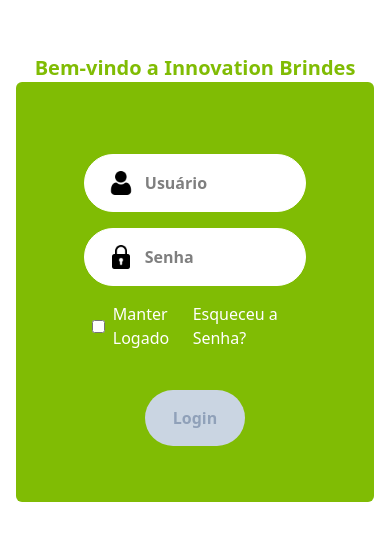
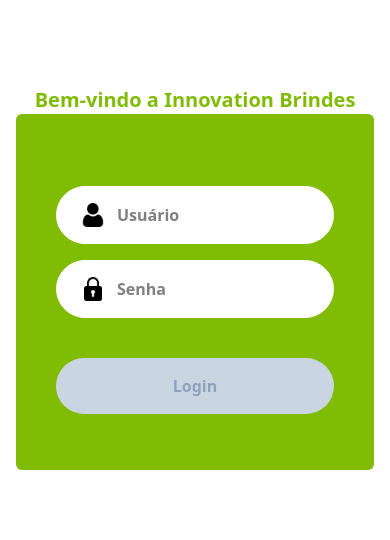
Before and after one commit to thomas-almeida/innovation-nextjs-test, a Next.js app in the folder client/: page / in a window 390 px wide. Shown: the part 144-684 px from the top of the page. Built offline with nearby package versions, Linux system fonts and the light colour scheme.

Commit message:
Responsive With Tailwindcss

```diff
--- a/client/app/page.js
+++ b/client/app/page.js
@@ -1,7 +1,6 @@
 'use client'
 
 import CardBoxComposition from "@/components/compositions/CardBoxComposition";
-import SignSettings from "@/components/settings/SignSettings";
 import InnovationInput from "@/components/ui/InnovationInput";
 import LoginButton from "@/components/ui/LoginButton";
 import { useMemo, useState } from "react";
@@ -39,7 +38,6 @@
             value={password}
             setValue={setPassword}
           />
-          <SignSettings />
           <LoginButton
             isDisable={isDisable}
             payload={payload}
--- a/client/app/produtos/[productId]/page.js
+++ b/client/app/produtos/[productId]/page.js
@@ -66,7 +66,7 @@
               currentPage={productData.nome}
             />
           </div>
-          <div className='py-10 flex justify-between items-center gap-6'>
+          <div className='py-10 lg:flex justify-between items-center gap-6 '>
             <div>
               <div className='flex justify-center border border-slate-100 my-2 rounded-md shadow-sm cursor-pointer'>
                 <Image
@@ -76,7 +76,7 @@
                   alt={productData.descricao}
                 />
               </div>
-              <div className=''>
+              <div>
                 <div className='grid grid-cols-4 gap-4'>
                   {
                     mockArr.map((index) => (
@@ -96,8 +96,8 @@
                 </div>
               </div>
             </div>
-            <div className='w-[70%]'>
-              <div className=''>
+            <div className='lg:w-[70%]'>
+              <div className='py-4'>
                 <h1 className='text-2xl font-semibold'>{productData.nome}</h1>
                 <div className='my-4'>
                   <div className='flex justify-start items-center gap-2'>
--- a/client/components/compositions/CardBoxComposition.jsx
+++ b/client/components/compositions/CardBoxComposition.jsx
@@ -3,7 +3,7 @@
   return (
     <>
       <div className="bg-[#80bc04] p-10 py-14 rounded-md flex justify-center items-center">
-        <div className="w-[80%] text-white">
+        <div className="lg:w-[80%] text-white">
           {children}
         </div>
       </div>
--- a/client/components/compositions/ContainerContentComposition.jsx
+++ b/client/components/compositions/ContainerContentComposition.jsx
@@ -2,7 +2,7 @@
   return (
     <>
       <div className="p-2 flex justify-center items-center">
-        <div className="w-[80%] lg:w-[60%]">
+        <div className="w-[90%] lg:w-[60%]">
           {children}
         </div>
       </div>
--- a/client/components/settings/SignSettings.jsx
+++ /dev/null
@@ -1,31 +0,0 @@
-export default function SignSettings({
-
-}) {
-  return (
-    <>
-      <div className="flex justify-between items-center px-2 mt-4">
-        <div className="flex justify-start items-center gap-2">
-          <input
-            type="checkbox"
-            name="keep-logged"
-            id="keep-logged"
-            className="border bg-transparent cursor-pointer"
-          />
-          <label
-            className="cursor-pointer"
-          >
-            Manter Logado
-          </label>
-        </div>
-        <div>
-          <a
-            href="#"
-            className="hover:underline"
-          >
-            Esqueceu a Senha?
-          </a>
-        </div>
-      </div>
-    </>
-  )
-}
--- a/client/components/ui/Breadcrumb.jsx
+++ b/client/components/ui/Breadcrumb.jsx
@@ -14,7 +14,7 @@
               width="15px"
               heigth="15px"
             />
-            <p>Página Inicial</p>
+            <p className="">Página Inicial</p>
           </div>
         </Link>
         <ChevronForwardOutline
--- a/client/components/ui/LoginButton.jsx
+++ b/client/components/ui/LoginButton.jsx
@@ -24,7 +24,7 @@
       <button
         className={
           `${isDisable ? `bg-slate-300 text-slate-400` : `bg-white`}
-          rounded-full p-4 text-black font-semibold w-[45%] cursor-pointer`
+          rounded-full p-4 text-black font-semibold w-full lg:w-[45%] cursor-pointer`
         }
         onClick={() => SignIn()}
       >
--- a/client/components/ui/ProductGrid.jsx
+++ b/client/components/ui/ProductGrid.jsx
@@ -42,7 +42,7 @@
         <FilterBar
           setSearchValue={setFilterValue}
         />
-        <div className="grid grid-cols-4 gap-3">
+        <div className="lg:grid md:grid lg:grid-cols-4 lg:gap-3 md:grid-cols-2 md:gap-2 justify-center items-center">
           {
             products?.map((product) => (
               <Link
```
